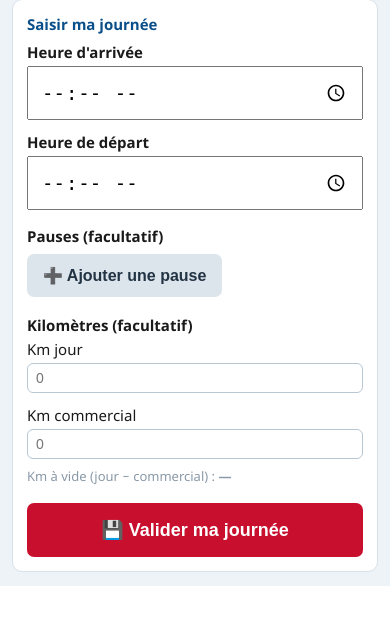
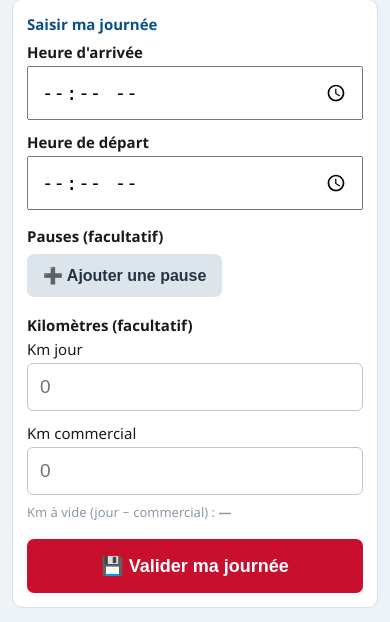
Before and after one commit to Cliff81/suivi-heures, a Flask app: page /espace in a window 390 px wide. Shown: the part 268-890 px from the top of the page. Before the commit the page ends 854 px from the top, so only its background shows below. Run offline with Flask 3, Linux system fonts and the light colour scheme; the visitor is signed in with stand-in values (Sample User, id 1); data comes from the database, SQL or seed files in the repository; data that the repository does not hold is empty.

Commit message:
Mobile : champs km à la même taille que les champs heure
Co-Authored-By: Claude Opus 4.8 <noreply@anthropic.com>

```diff
--- a/static/style.css
+++ b/static/style.css
@@ -141,7 +141,7 @@ ul.liste li form{display:inline;margin:0}
 .pause-ligne{display:flex;align-items:center;gap:8px;margin:8px 0}
 .pause-ligne input{flex:1;min-width:0;text-align:center}
 .pause-ligne span{color:var(--gris);font-weight:700}
-.espace input[type=time]{font-size:17px;padding:10px}
+.espace input[type=time],.espace input[type=number]{font-size:17px;padding:10px}
 .btn-valider{width:100%;font-size:17px;padding:14px}
 
 /* Flash */
@@ -225,7 +225,7 @@ table.releve-tab tfoot td{background:#eef3f7;font-weight:700;color:var(--vert)}
 
   /* Espace « Ma journée » */
   .deux-champs{grid-template-columns:1fr}        /* arrivée/départ empilés */
-  .espace input[type=time]{font-size:19px;padding:12px}
+  .espace input[type=time],.espace input[type=number]{font-size:19px;padding:12px}
   .pause-ligne input{padding:12px;font-size:18px}
   .pause-ligne .btn-sm{padding:10px 12px}
   .btn-valider{padding:16px;font-size:18px}
```
